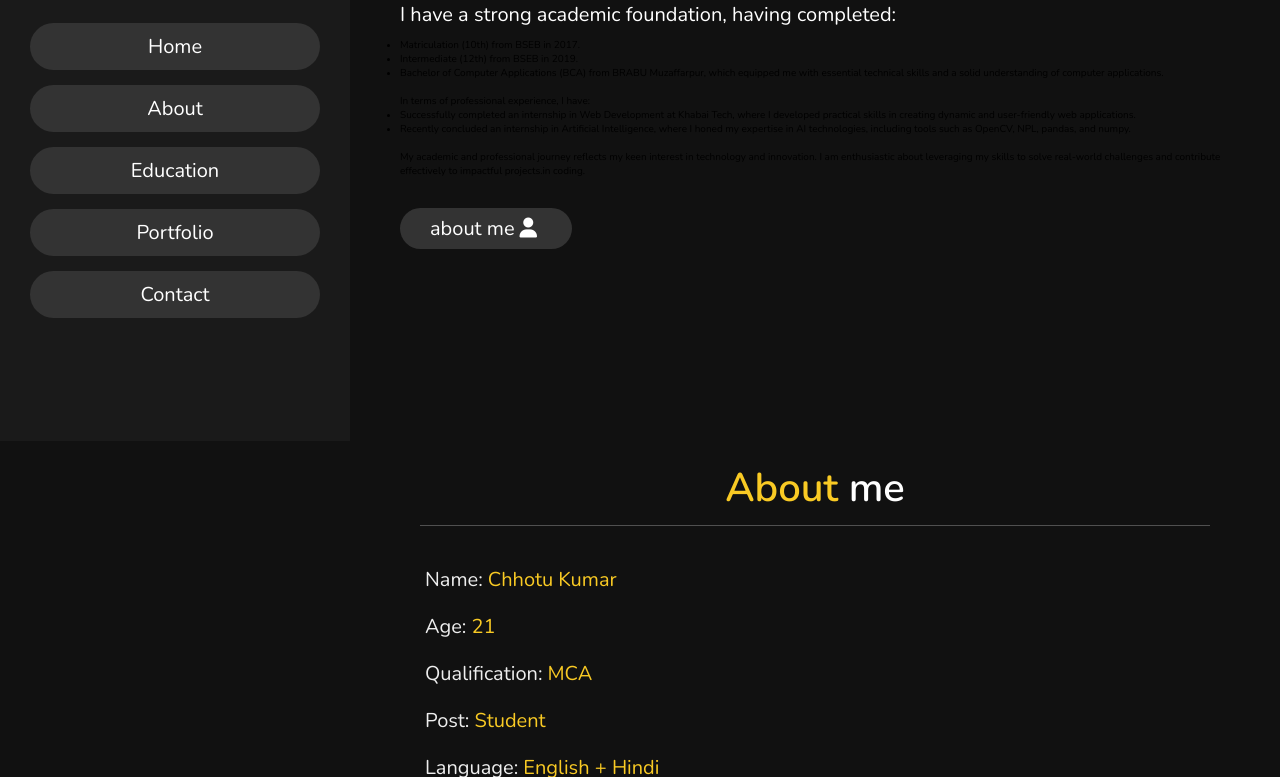
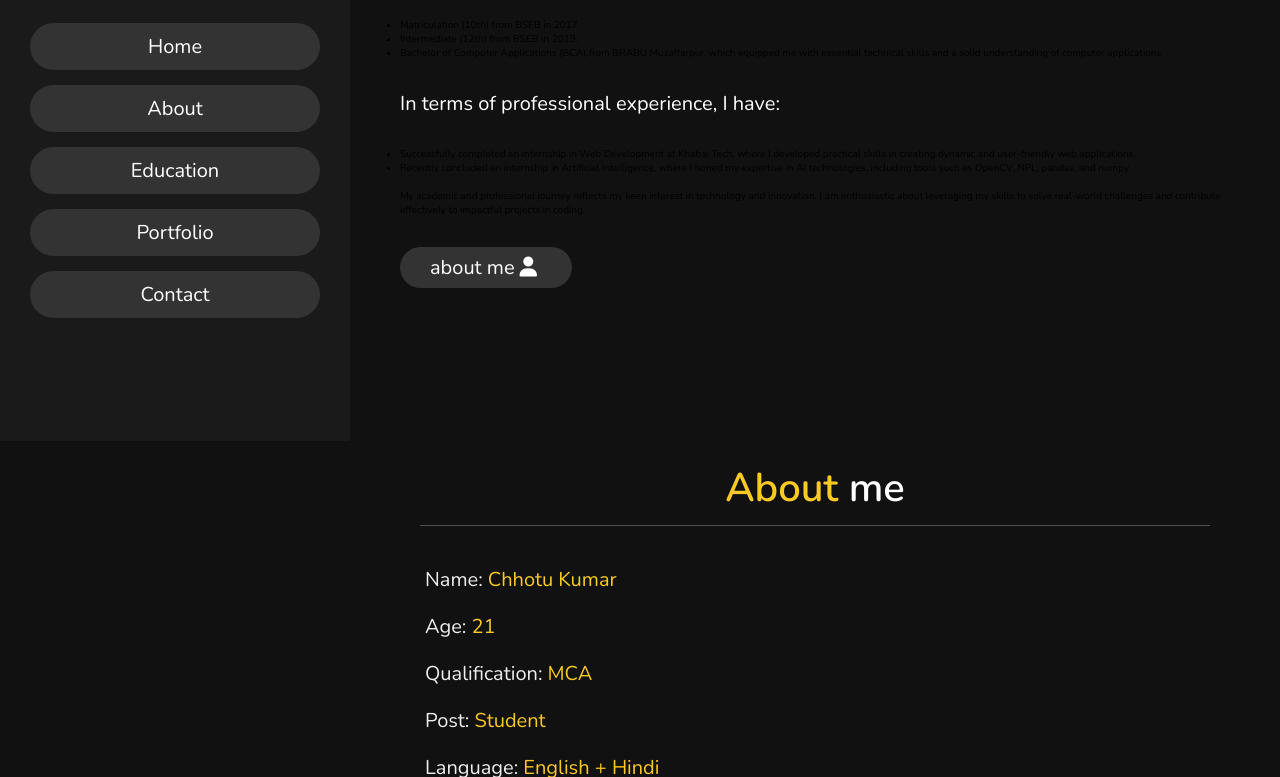
Before and after one commit to chhotu-code/Portfolio, a plain HTML site: page index.html in a window 1280 px wide. Shown: the part 359-1136 px from the top of the page. Drawn offline with nearby package versions, Linux system fonts and the light colour scheme.

Commit message:
Update index.html
bio-data

```diff
--- a/index.html
+++ b/index.html
@@ -35,15 +35,15 @@
     <h1 class="H1name">I'M <span id="changeName">Chhotu Shaw</span></h1>
     <p>My name is Chhotu Kumar, and I am currently pursuing a Master of Computer Applications (MCA) (2nd year) from Rajasthan Technical University, Kota.<br>
 
-        I have a strong academic foundation, having completed:<br>
-            <ul>
+        I have a strong academic foundation, having completed:</p>
+            <p><ul>
                 <li>Matriculation (10th) from BSEB in 2017.</li>
                 <li>Intermediate (12th) from BSEB in 2019.</li>
                 <li>Bachelor of Computer Applications (BCA) from BRABU Muzaffarpur, which equipped me with essential technical skills and a solid understanding of computer applications.</li>
-            </ul><br>
+            </ul></p>
 
-    In terms of professional experience, I have:<br>
-    <ul>
+    <p>In terms of professional experience, I have:</pr>
+    <p><ul>
         <li>Successfully completed an internship in Web Development at Khabai Tech, where I developed practical skills in creating dynamic and user-friendly web applications.</li>
         <li>Recently concluded an internship in Artificial Intelligence, where I honed my expertise in AI technologies, including tools such as OpenCV, NPL, pandas, and numpy.</li>
     </ul><br>
```
